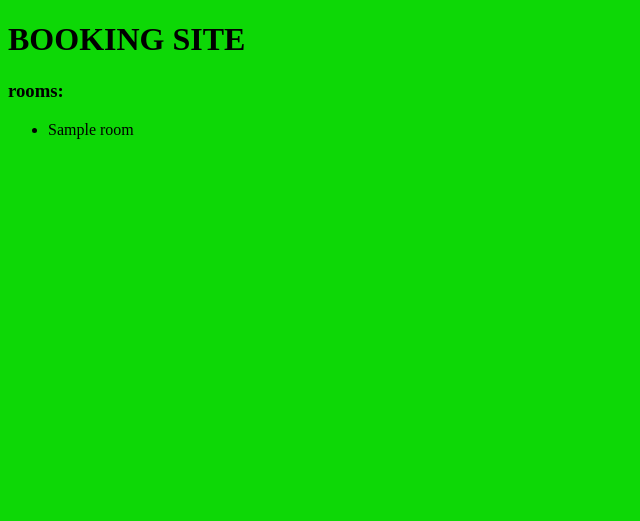
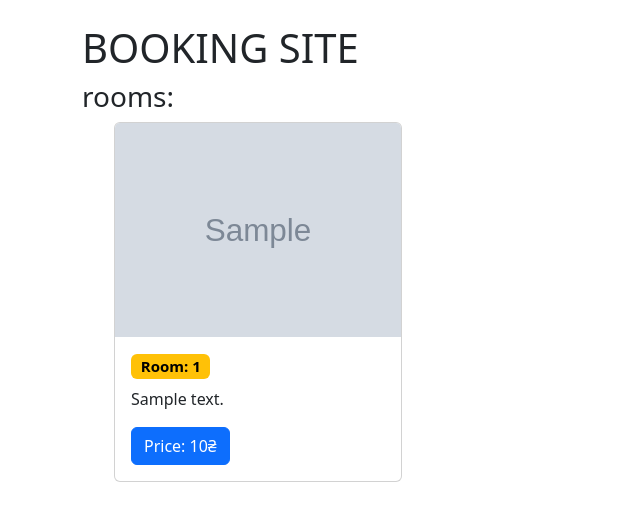
Before and after one commit to pider485/site_logik_hotel, a Django app: template templates/room_list.html in a window 1280 px wide. Shown: the top 521 px of the page, without its empty margins (0-640 px from the left). Run offline with Django 3.2, Linux system fonts and the light colour scheme; the template is opened without the code that fills it: most values are stand-ins (such as "Sample title", 1, 10 or a date in 2020); grey boxes marked "Sample" are stand-in pictures.

Commit message:
Add base HTML template with Bootstrap integration and static CSS link

```diff
--- a/static/css/style.css
+++ b/static/css/style.css
@@ -1,3 +1,9 @@
 body{
-    background: #0dd806;
+    background: #ffffff;
 }
+
+.da{
+    display: flex;
+    gap: 20px;
+    flex-wrap: wrap;
+}
--- /dev/null
+++ b/templates/base.html
@@ -0,0 +1,18 @@
+<!DOCTYPE html>
+<html lang="uk">
+<head>
+    <meta charset="UTF-8">
+    <title>{% block title %} The best site {% endblock %}</title>
+    <link href="https://cdn.jsdelivr.net/npm/bootstrap@5.3.6/dist/css/bootstrap.min.css" rel="stylesheet" integrity="sha384-4Q6Gf2aSP4eDXB8Miphtr37CMZZQ5oXLH2yaXMJ2w8e2ZtHTl7GptT4jmndRuHDT" crossorigin="anonymous">
+    {% load static %}
+		<link rel="stylesheet" href="{% static 'css/style.css' %}">
+</head>
+<body>
+<div class="container mt-4">
+    {% block content %}
+
+    {% endblock %}
+</div>
+<script src="https://cdn.jsdelivr.net/npm/bootstrap@5.3.6/dist/js/bootstrap.bundle.min.js" integrity="sha384-j1CDi7MgGQ12Z7Qab0qlWQ/Qqz24Gc6BM0thvEMVjHnfYGF0rmFCozFSxQBxwHKO" crossorigin="anonymous"></script>
+</body>
+</html>
--- a/templates/room_list.html
+++ b/templates/room_list.html
@@ -1,20 +1,22 @@
-<!DOCTYPE html>
-<html lang="en">
-<head>
-    <meta charset="UTF-8">
-    <meta name="viewport" content="width=device-width, initial-scale=1.0">
-    <title>BOOKING</title>
-    {% load static %}
-    <link rel="stylesheet" href="{% static 'css/style.css' %}">
-</head>
-<body>
+{% extends 'base.html' %}
+
+
+{% block content %}
 <h1>BOOKING SITE</h1>
 {{message}}
 <h3>rooms:</h3>
 <ul>
+    <div class="da">
 {% for room in rooms %}
-        <li>{{room}}</li>
+<div class="card" style="width: 18rem;">
+<img src="{{room.image.url}}" class="card-img-top" alt="...">
+  <div class="card-body">
+    <h5 class="card-title"><span class="badge text-bg-warning">Room: {{room.number}}</span></h5>
+    <p class="card-text">{{room.description}}</p>
+    <a href="#" class="btn btn-primary">Price: {{room.price}}₴</a>
+  </div>
+</div>
 {% endfor %}
+</div>
 </ul>
-</body>
-</html>
+{% endblock %}
```
Also changed, not shown: media/rooms_image/RobloxScreenShot20250512_204311609.png (added). Lines whose indentation alone changed are shown as unchanged.
